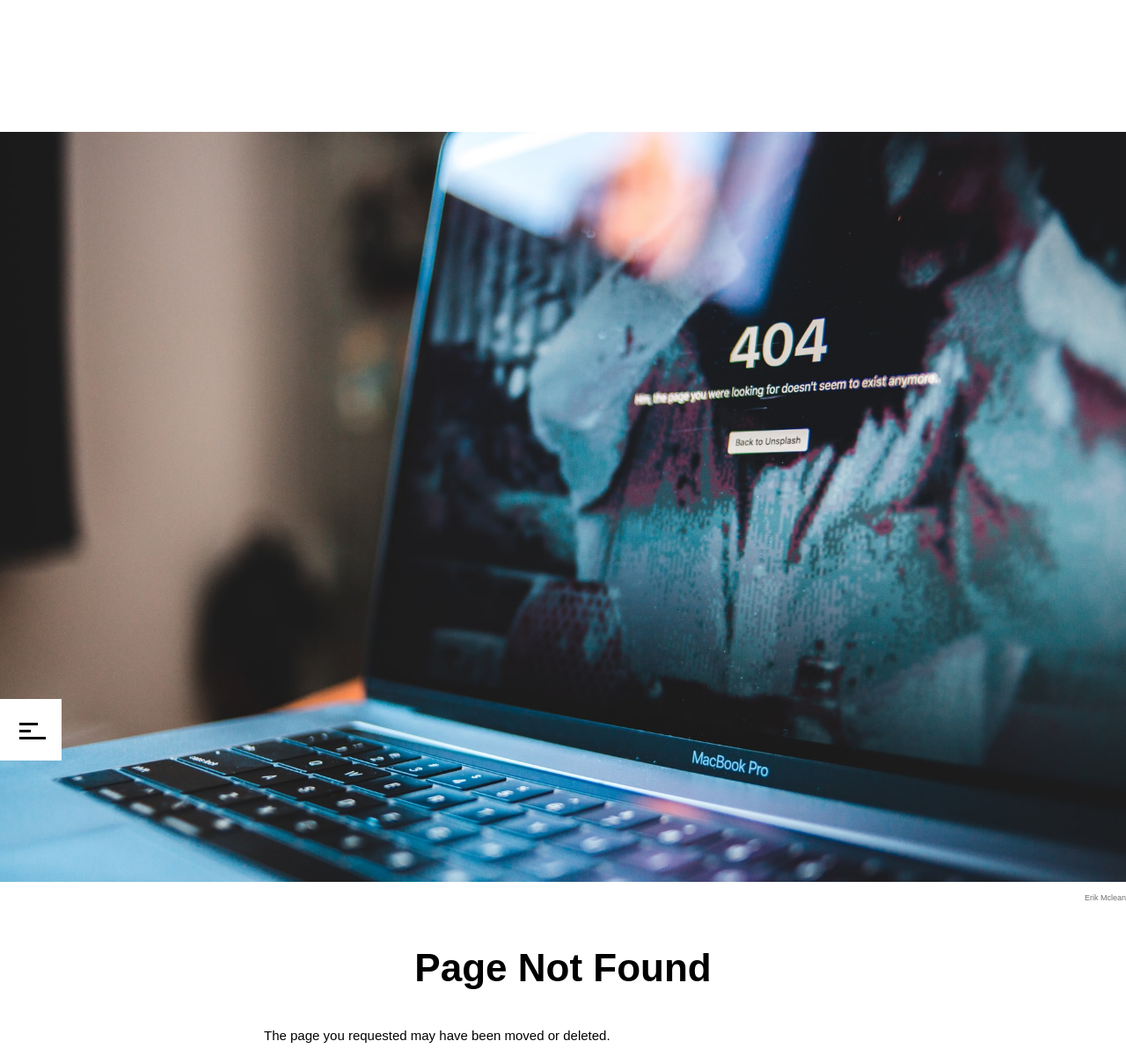
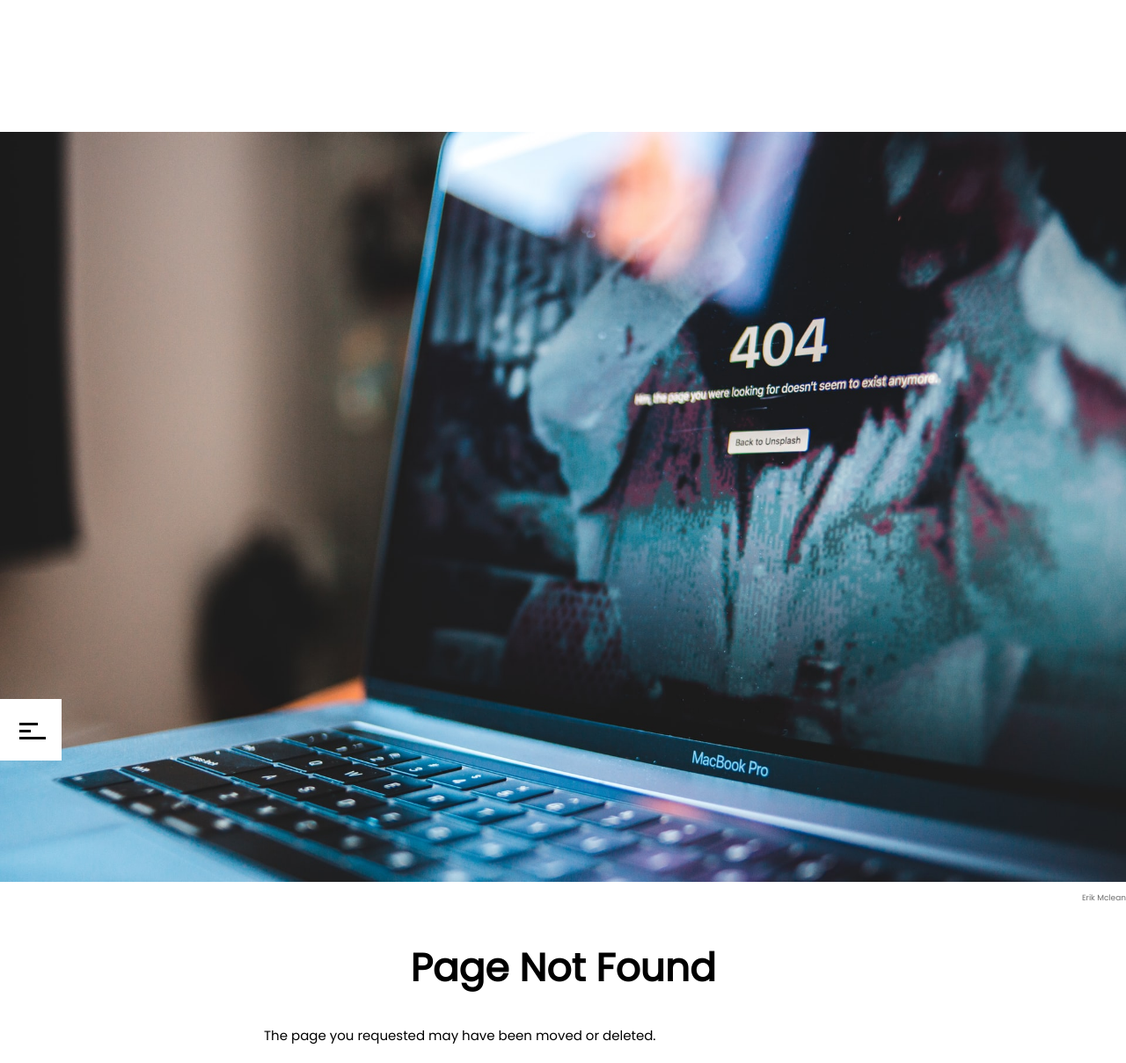
Before and after one commit to dmalcaba/victus, a Jekyll site: the page built from 404.md, in a window 1280 px wide. Shown: the whole page at 88% size. Built offline with Jekyll 4.4.1, drawn with Linux system fonts in a browser that asks for light colours; nearby versions of some CDN libraries; some web fonts are replaced.

Commit message:
Add google font css link

```diff
--- a/_includes/anotte/head.html
+++ b/_includes/anotte/head.html
@@ -24,6 +24,8 @@
     <link rel='stylesheet' id='autoptimize' href='{{ "/assets/css/autoptimize.css" | relative_url }}' type='text/css' media='all' />
     <script type='text/javascript' src='{{ "/assets/js/jquery-3.6.0.min.js" | relative_url }}' id='jquery-core-js'></script>
     <script type='text/javascript' src='{{ "/assets/js/jquery-migrate-1.4.1.min.js" | relative_url }}' id='jquery-migrate-js'></script> <!-- used for mouse over image show -->
+    <link rel="preconnect" href="https://fonts.gstatic.com">
+    <link href="https://fonts.googleapis.com/css2?family=Playfair+Display:ital@0;1&family=Poppins:ital@0;1&display=swap" rel="stylesheet">
     <script defer src="https://use.fontawesome.com/releases/v5.8.1/js/all.js"
         integrity="sha384-g5uSoOSBd7KkhAMlnQILrecXvzst9TdC09/VM+pjDTCM+1il8RHz5fKANTFFb+gQ"
         crossorigin="anonymous"></script>
```
